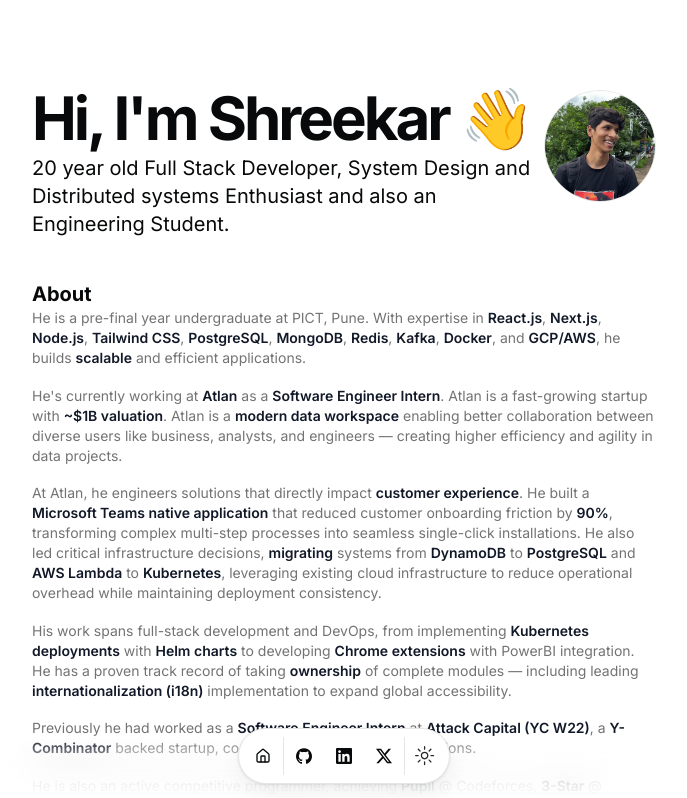
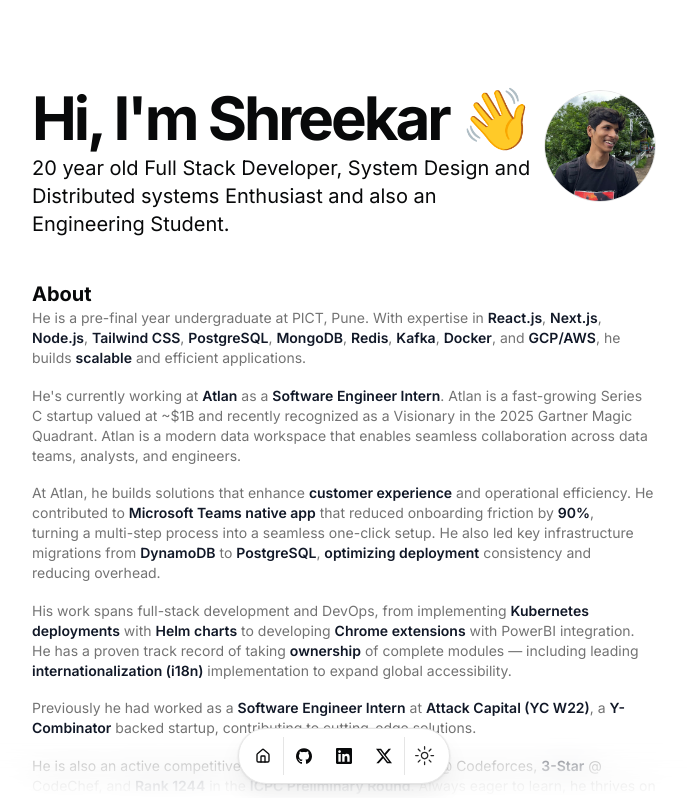
Before and after one commit to Shreekar11/Portfolio, a Next.js app: page / in a window 1280 px wide. Shown: the top 798 px of the page, without its empty margins (296-983 px from the left). Built offline with nearby package versions, Linux system fonts and the light colour scheme.

Commit message:
docs: update resume.tsx

```diff
--- a/src/data/resume.tsx
+++ b/src/data/resume.tsx
@@ -10,8 +10,8 @@
   description:
     "20 year old Full Stack Developer, System Design and Distributed systems Enthusiast and also an Engineering Student.",
   summary: `He is a pre-final year undergraduate at PICT, Pune. With expertise in **React.js**, **Next.js**, **Node.js**, **Tailwind CSS**, **PostgreSQL**, **MongoDB**, **Redis**, **Kafka**, **Docker**, and **GCP/AWS**, he builds **scalable** and efficient applications. \n
-  He's currently working at **Atlan** as a **Software Engineer Intern**. Atlan is a fast-growing startup with **~$1B valuation**. Atlan is a **modern data workspace** enabling better collaboration between diverse users like business, analysts, and engineers — creating higher efficiency and agility in data projects. \n
-  At Atlan, he engineers solutions that directly impact **customer experience**. He built a **Microsoft Teams native application** that reduced customer onboarding friction by **90%**, transforming complex multi-step processes into seamless single-click installations. He also led critical infrastructure decisions, **migrating** systems from **DynamoDB** to **PostgreSQL** and **AWS Lambda** to **Kubernetes**, leveraging existing cloud infrastructure to reduce operational overhead while maintaining deployment consistency. \n
+  He's currently working at **Atlan** as a **Software Engineer Intern**. Atlan is a fast-growing Series C startup valued at ~$1B and recently recognized as a Visionary in the 2025 Gartner Magic Quadrant. Atlan is a modern data workspace that enables seamless collaboration across data teams, analysts, and engineers. \n
+  At Atlan, he builds solutions that enhance **customer experience** and operational efficiency. He contributed to **Microsoft Teams native app** that reduced onboarding friction by **90%**, turning a multi-step process into a seamless one-click setup. He also led key infrastructure migrations from **DynamoDB** to **PostgreSQL**, **optimizing deployment** consistency and reducing overhead. \n
   His work spans full-stack development and DevOps, from implementing **Kubernetes deployments** with **Helm charts** to developing **Chrome extensions** with PowerBI integration. He has a proven track record of taking **ownership** of complete modules — including leading **internationalization (i18n)** implementation to expand global accessibility. \n
   Previously he had worked as a **Software Engineer Intern** at **Attack Capital (YC W22)**, a **Y-Combinator** backed startup, contributing to cutting-edge solutions. \n
   He is also an active competitive programmer, achieving **Pupil** @ Codeforces, **3-Star** @ CodeChef, and **Rank 1244** in the **ICPC Preliminary Round**. Always eager to learn, he thrives on solving complex problems and work on scalable projects.`,
```
